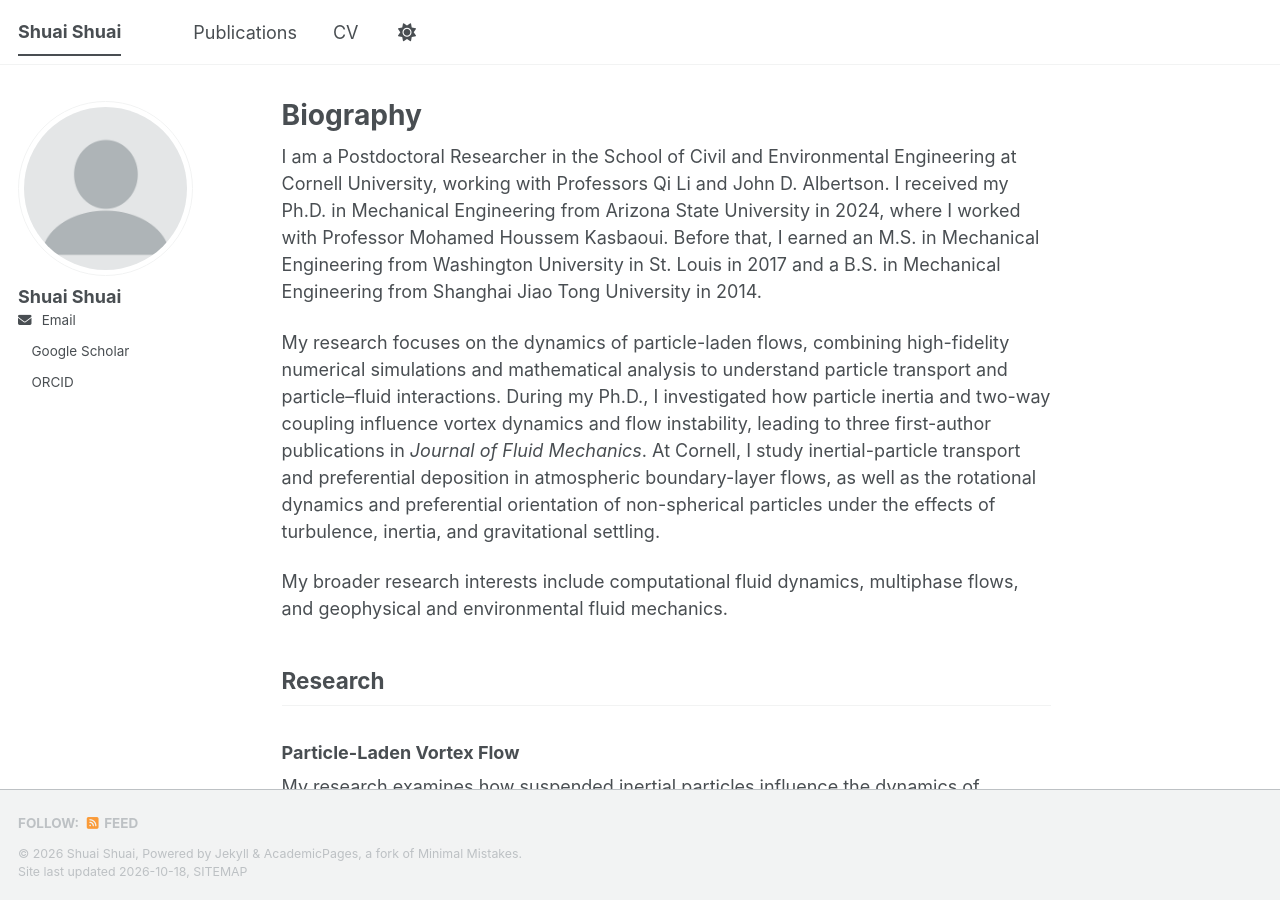
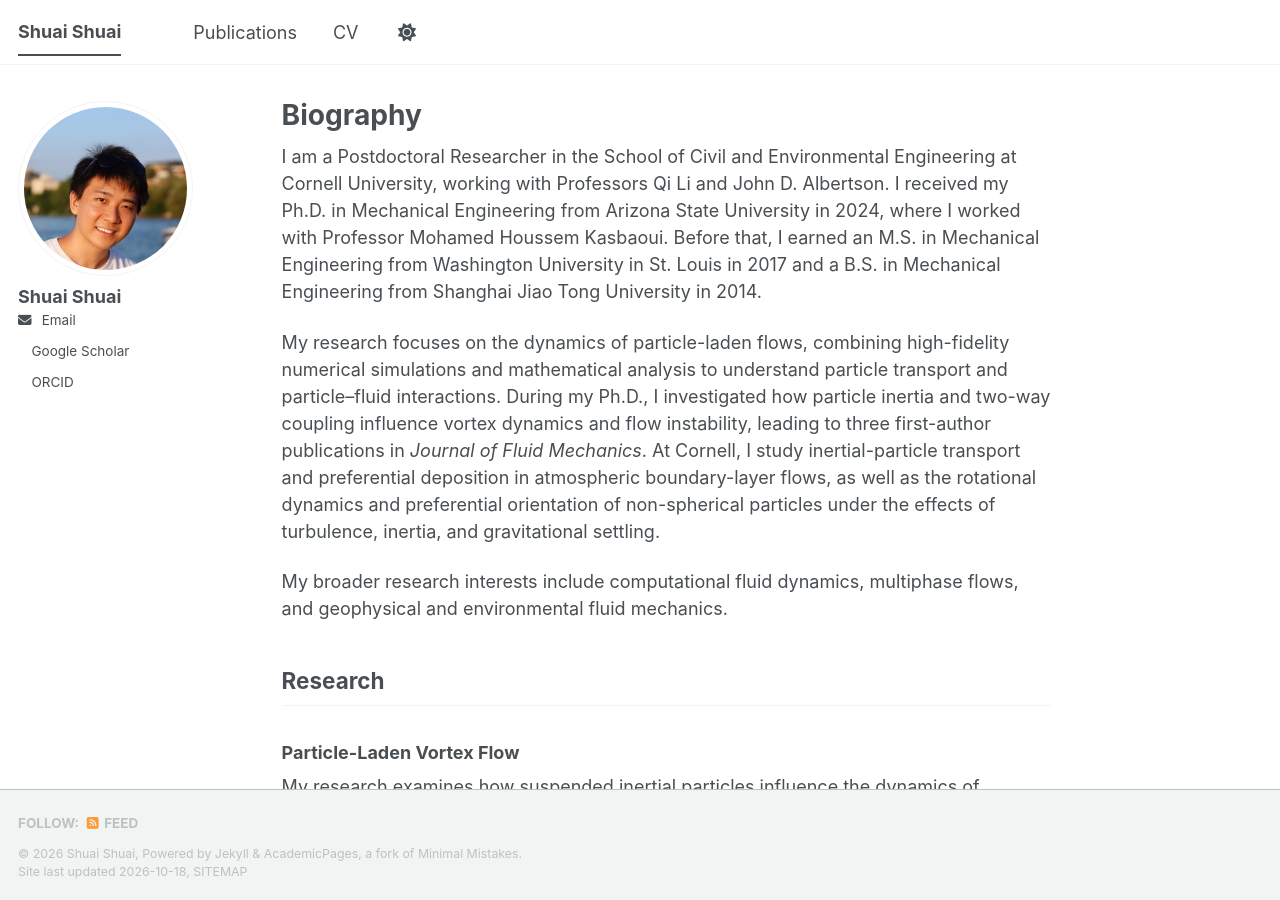
Before and after one commit to shuaishuai91/shuaishuai91.github.io, a Jekyll site: the page built from _pages/about.md, in a window 1280 px wide and 900 px high. Built offline with Jekyll 4.4.1, drawn with Linux system fonts in a browser that asks for light colours; a style sheet for code colours, icons or effects is not loaded.

Commit message:
Update _config.yml of profile image

```diff
--- a/_config.yml
+++ b/_config.yml
@@ -20,7 +20,7 @@ repository               : "shuaishuai91/shuaishuai91.github.io"
 
 # Sidebar profile: retain the name/avatar and only three contact links.
 author:
-  avatar           : "profile.png"
+  avatar           : "user_shuai.jpeg"
   name             : "Shuai Shuai"
   email            : "ss4386@cornell.edu"
   googlescholar    : "https://scholar.google.com/citations?user=QDJlSNoAAAAJ&hl=en&oi=sra"
```
